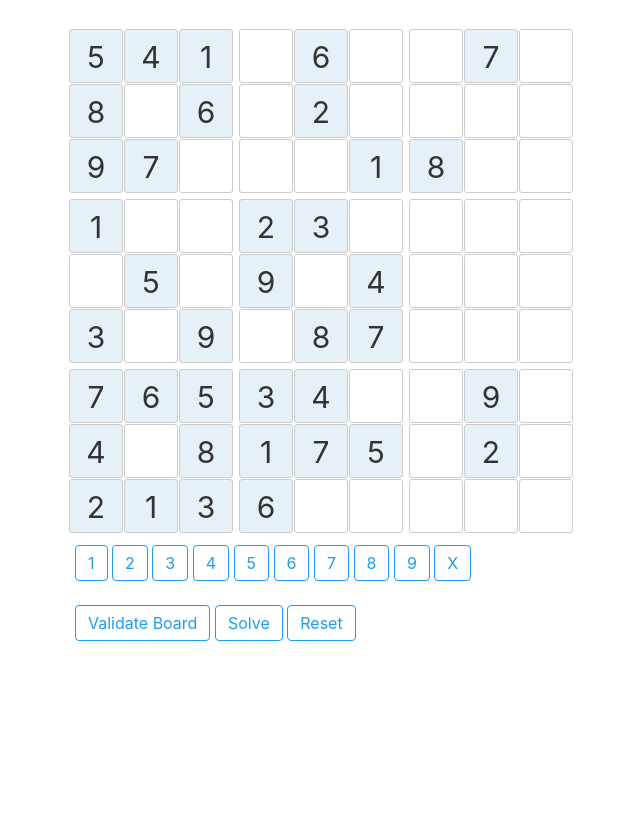
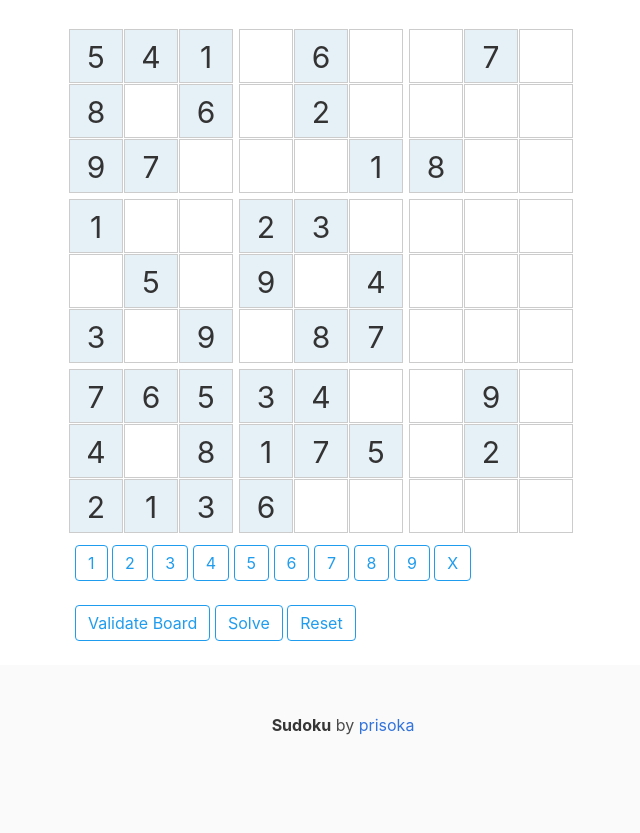
Before and after one commit to prisoka/Sudoku, a website: page index.html in a window 1280 px wide. Shown: the whole page, without its empty margins (297-937 px from the left). Before the commit the page ends 800 px from the top, so only its background shows below. Drawn offline with nearby package versions, Linux system fonts and the light colour scheme.

Commit message:
CSS adjustments

```diff
--- a/index.css
+++ b/index.css
@@ -1,31 +1,30 @@
 .game {
-  position:relative;
-  width:536px;
-  margin:35px auto 0 auto;
+  position: relative;
+  width: 536px;
+  margin: 35px auto 0 auto;
 }
 
 .game .board .cell {
-    position:relative;
-    float:left;
-    width:54px;
-    height:54px;
-    margin:1px 0 0 1px;
-    border:1px solid #CCCCCC;
-    line-height:54px;
-    text-align:center;
-    font-size:30px;
-    cursor:pointer;
-    color:#333333;
-    border-radius:3px;
+    position: relative;
+    float: left;
+    width: 54px;
+    height: 54px;
+    margin: 1px 0 0 1px;
+    border: 1px solid #CCCCCC;
+    line-height: 54px;
+    text-align: center;
+    font-size: 30px;
+    cursor: pointer;
+    color: #333333;
 }
 
 /* when collapse window: */
 .game .board .row:nth-child(3n + 1) .cell {
-    margin-top:6px;
+    margin-top: 6px;
 }
 /* when collapse window: */
 .game .board .cell:nth-child(3n + 1) {
-    margin-left:6px;
+    margin-left: 6px;
 }
 
 .cell {
@@ -38,5 +37,5 @@
 }
 
 .right-answer {
-  background-color: green;
+    background-color: #e7ffd7;
 }
--- a/index.html
+++ b/index.html
@@ -130,8 +130,17 @@
         <button class="button is-info is-outlined" id="validate">Validate Board</button>
         <button class="button is-info is-outlined" id="solve">Solve</button>
         <button class="button is-info is-outlined" id="reset">Reset</button>
+      </div> <br />
+    </div>
+    <footer class="footer">
+      <div class="container">
+        <div class="content has-text-centered">
+          <p>
+            <strong>Sudoku</strong> by <a href="https://github.com/prisoka">prisoka</a>
+          </p>
+        </div>
       </div>
-    </div>
+    </footer>
   </body>
 
 </html>
```
